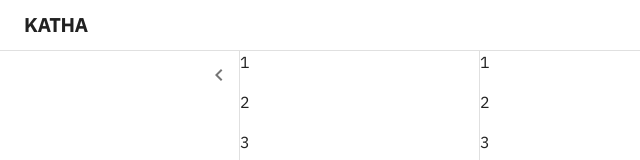
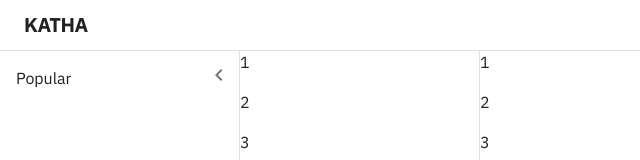
Before and after one commit to chey97/django-drf-channels-react-project-Chat, a React (Vite) app in the folder client/: page / in a window 1280 px wide. Shown: the top 160 px of the page, without its empty margins (0-640 px from the left). Built offline with nearby package versions, Linux system fonts and the light colour scheme.

Commit message:
added new components

```diff
--- a/client/src/pages/Home.tsx
+++ b/client/src/pages/Home.tsx
@@ -3,6 +3,7 @@ import PrimaryAppBar from "./template/PrimaryAppBar";
 import PriamryDraw from "./template/PrimaryDraw";
 import SecondaryDraw from "./template/SecondaryDraw";
 import Main from "./template/Main";
+import PopularChannels from "../components/PrimaryDraw/PopularChannels";
 
 
 
@@ -12,7 +13,9 @@ const Home = () => {
             <Box sx={{display: "flex" }}>
                 <CssBaseline />
                 <PrimaryAppBar />
-                <PriamryDraw />
+                <PriamryDraw>
+                    <PopularChannels />
+                </PriamryDraw>
                 <SecondaryDraw />
                 <Main />
             </Box>
```
